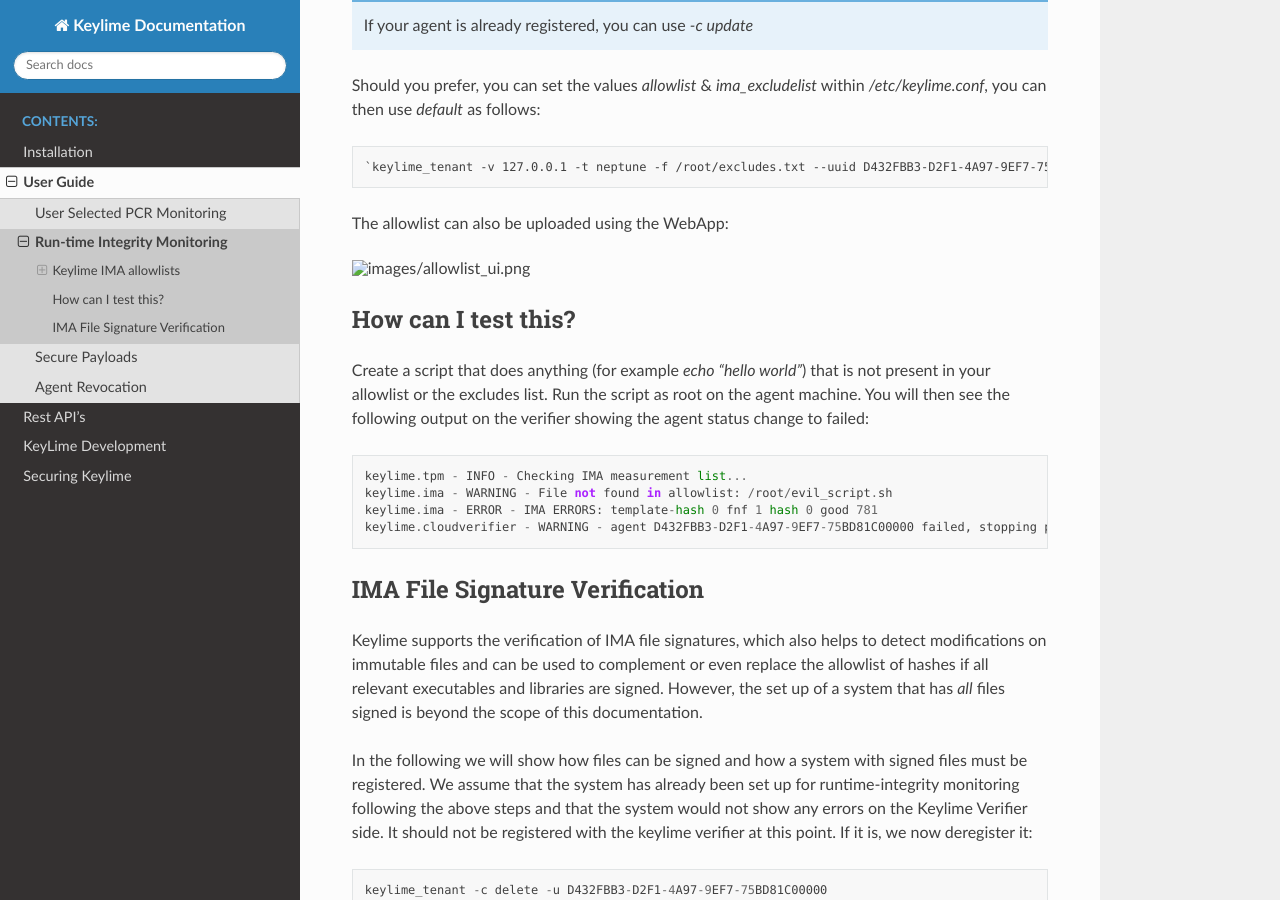
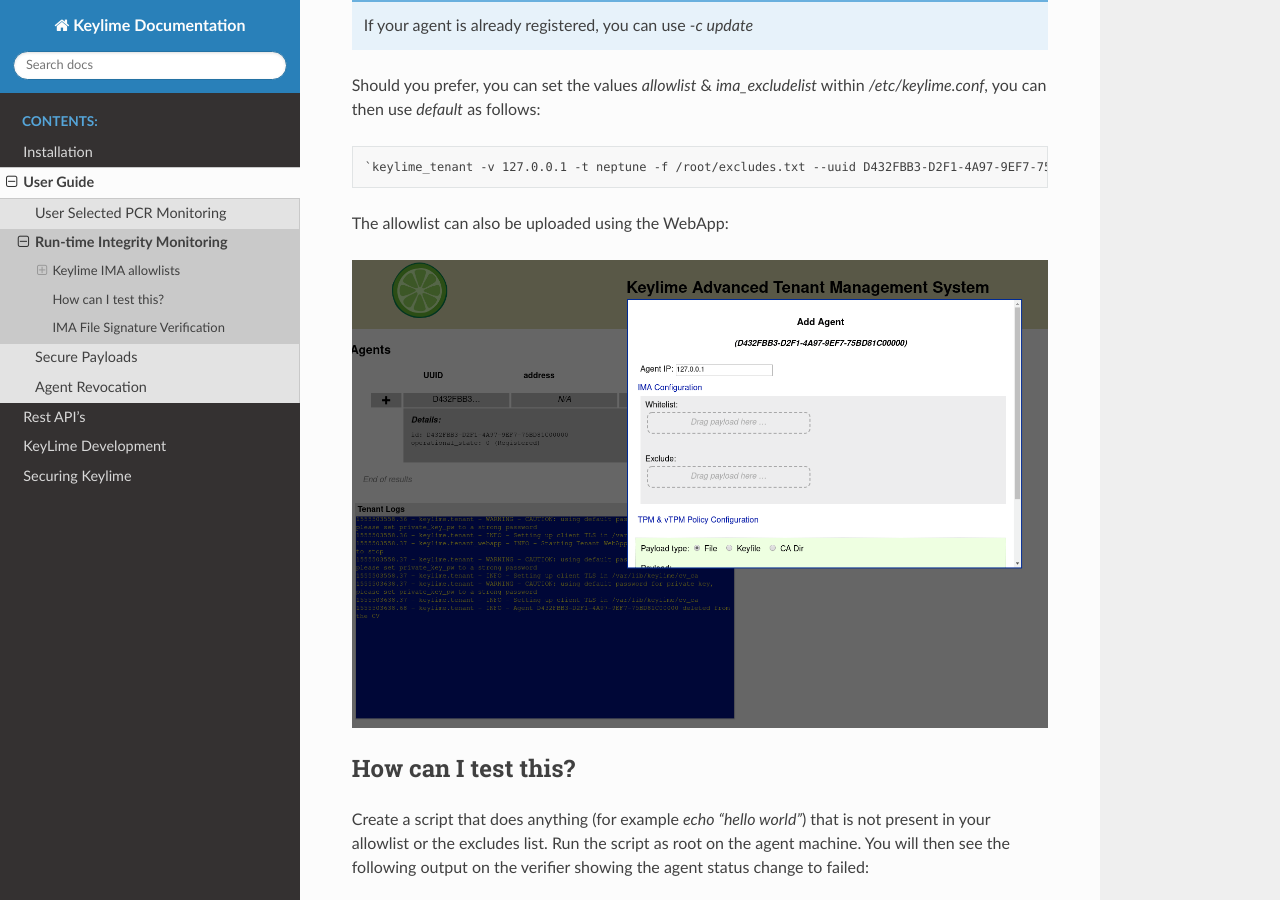
Before and after one commit to keylime/keylime, a Sphinx documentation site: the page built from docs/user_guide/runtime_ima.rst, in a window 1280 px wide and 900 px high, scrolled down 3370 px. Built offline with Sphinx 7.4.7 and the Read the Docs theme 2.0.0, drawn with Linux system fonts in a browser that asks for light colours.

Commit message:
user_guide/runtime_ima: Fix leftover after whiltelist -> allowlist
Signed-off-by: Daiki Ueno <dueno@redhat.com>

```diff
--- a/docs/user_guide/runtime_ima.rst
+++ b/docs/user_guide/runtime_ima.rst
@@ -72,7 +72,7 @@
 the agent into a failed state.
 
 Generate an allowlist
-~~~~~~~~~~~~~~~~~~~~
+~~~~~~~~~~~~~~~~~~~~~
 
 Keylime provides a script to generate allowlists from `initramfs`, but this is
 only a guide. We encourage developers / users of Keylime to be creative and come
@@ -152,7 +152,7 @@
 
 The allowlist can also be uploaded using the WebApp:
 
-.. image:: ../images/allowlist_ui.png
+.. image:: /images/allowlist_ui.png
 
 How can I test this?
 --------------------
```
Also changed, not shown: docs/images/allowlist_ui.png (renamed from docs/images/whitelist_ui.png).
